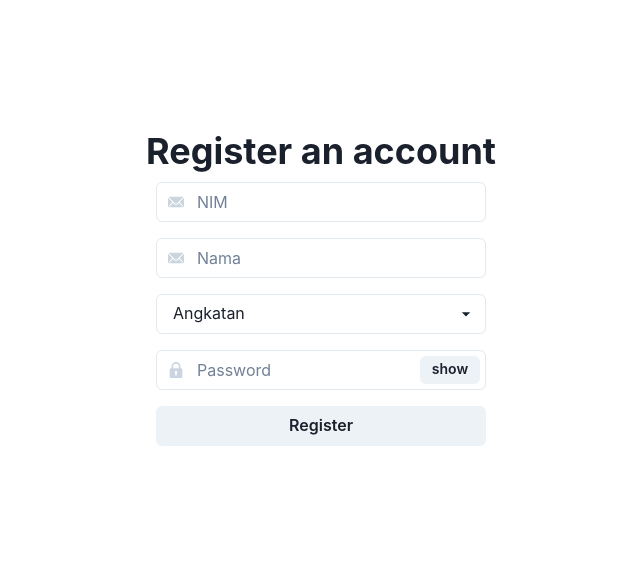
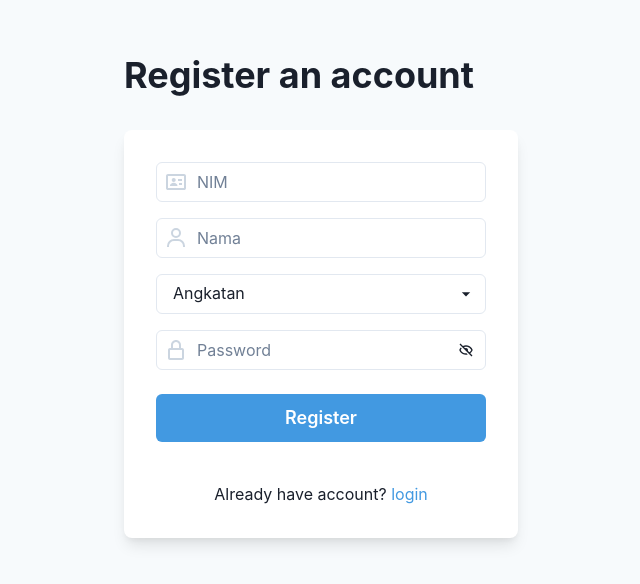
Before and after one commit to Aldi-H/mahasiswa, a Next.js app: page /register in a window 1280 px wide. Shown: the part 104-688 px from the top of the page, without its empty margins (319-959 px from the left). Built offline with nearby package versions, Linux system fonts and the light colour scheme.

Commit message:
style: styling login n register page

```diff
--- a/pages/index.js
+++ b/pages/index.js
@@ -1,4 +1,5 @@
 import {
+  Container,
   Table,
   TableContainer,
   Tbody,
@@ -9,10 +10,13 @@ import {
 } from "@chakra-ui/react";
 import Head from "next/head";
 import Image from "next/image";
+import Navbar from "../components/navbar";
 import styles from "../styles/Home.module.css";
 
 export default function Home() {
   return (
+    <>
+      <Navbar />
       <TableContainer>
         <Table alignContent="center" alignItems="center">
           <Thead>
@@ -33,5 +37,6 @@ export default function Home() {
           </Tbody>
         </Table>
       </TableContainer>
+    </>
   );
 }
--- a/pages/register.js
+++ b/pages/register.js
@@ -4,7 +4,7 @@ import {
   Flex,
   Box,
   Stack,
-  VStack,
+  Text,
   Input,
   Button,
   Heading,
@@ -13,11 +13,14 @@ import {
   InputLeftElement,
   InputRightElement,
   Select,
+  useColorModeValue,
+  Link,
+  Icon,
 } from "@chakra-ui/react";
 
-import { EmailIcon, LockIcon } from "@chakra-ui/icons";
+import { BiIdCard, BiLockAlt, BiShow, BiHide, BiUser } from "react-icons/bi";
 
-import { MdArrowDropDown } from "react-icons/md";
+import { MdArrowDropDown, MdMailOutline } from "react-icons/md";
 
 const Register = () => {
   const [showPassword, setShowPassword] = useState(false);
@@ -38,31 +41,42 @@ const Register = () => {
 
   return (
     <Flex
-      flexDirection="column"
-      justifyContent="center"
-      alignItems="center"
-      height="100vh"
-      width="100wh"
+      justify="center"
+      align="center"
+      minH="100vh"
+      bg={useColorModeValue("gray.50", "gray.800")}
     >
-      <VStack justifyContent="center" alignItems="center" mb="4">
-        <Heading>Register an account</Heading>
-        <form onSubmit={handleSubmit}>
-          <Box>
+      <Stack spacing={8} mx={"auto"} maxW={"lg"} py={12} px={6}>
+        <Heading fontSize="4xl">Register an account</Heading>
+
+        <Box
+          rounded="lg"
+          bg={useColorModeValue("white", "gray.700")}
+          p={8}
+          boxShadow="lg"
+        >
+          <form onSubmit={handleSubmit}>
             <Stack spacing={4}>
               <FormControl>
                 <InputGroup>
-                  <InputLeftElement children={<EmailIcon color="gray.300" />} />
+                  <InputLeftElement
+                    children={
+                      <Icon as={BiIdCard} w="6" h="6" color="gray.300" />
+                    }
+                  />
                   <Input
                     type="text"
                     placeholder="NIM"
                     value={nim}
                     onChange={(e) => setNim(e.target.value)}
-                  ></Input>
+                  />
                 </InputGroup>
               </FormControl>
               <FormControl>
                 <InputGroup>
-                  <InputLeftElement children={<EmailIcon color="gray.300" />} />
+                  <InputLeftElement
+                    children={<Icon as={BiUser} w="6" h="6" color="gray.300" />}
+                  />
                   <Input
                     type="text"
                     placeholder="Nama"
@@ -87,27 +101,54 @@ const Register = () => {
               </FormControl>
               <FormControl>
                 <InputGroup>
-                  <InputLeftElement children={<LockIcon color="gray.300" />} />
+                  <InputLeftElement
+                    children={
+                      <Icon as={BiLockAlt} w="6" h="6" color="gray.300" />
+                    }
+                  />
                   <Input
                     type={showPassword ? "text" : "password"}
                     placeholder="Password"
                     value={password}
                     onChange={(e) => setPassword(e.target.value)}
                   />
-                  <InputRightElement width="4.5rem">
-                    <Button size="sm" h="1.75rem" onClick={handleShowPassword}>
-                      {showPassword ? "hide" : "show"}
+                  <InputRightElement h="full">
+                    <Button variant="ghost" onClick={handleShowPassword}>
+                      {showPassword ? (
+                        <Icon as={BiShow} />
+                      ) : (
+                        <Icon as={BiHide} />
+                      )}
                     </Button>
                   </InputRightElement>
                 </InputGroup>
               </FormControl>
-              <Button type="submit" value="submit">
-                Register
-              </Button>
+              <Stack spacing={10} pt={2}>
+                <Button
+                  type="submit"
+                  value="submit"
+                  size="lg"
+                  bg={"blue.400"}
+                  color={"white"}
+                  _hover={{
+                    bg: "blue.500",
+                  }}
+                >
+                  Register
+                </Button>
+              </Stack>
+              <Stack pt={6}>
+                <Text align="center">
+                  Already have account?{" "}
+                  <Link color="blue.400" href="./login">
+                    login
+                  </Link>
+                </Text>
+              </Stack>
             </Stack>
-          </Box>
-        </form>
-      </VStack>
+          </form>
+        </Box>
+      </Stack>
     </Flex>
   );
 };
```
Also changed, not shown: components/navbar.js (added, +56 -0 lines), pages/login.js (+63 -22 lines). Lines whose indentation alone changed are shown as unchanged.
